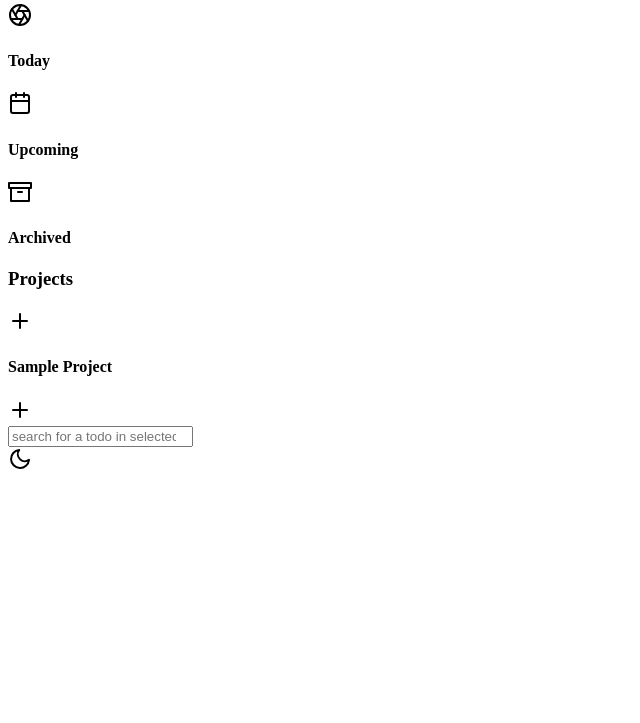
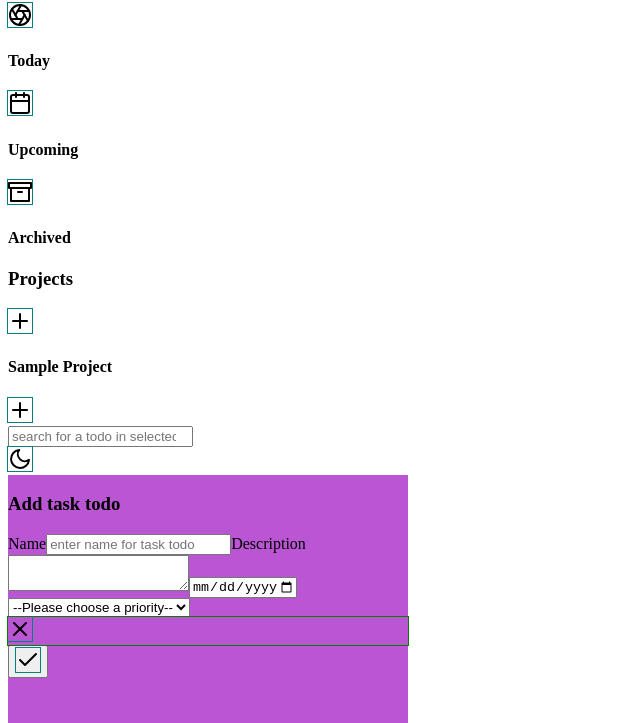
Before and after one commit to Athma-Vasi/Todo-List-App, a website built with webpack: page dist/index.html in a window 1280 px wide. Both pictures are taken after a click on the picture 20 px from the left and 486 px from the top of the page. Shown: the part 77-800 px from the top of the page, without its empty margins (0-640 px from the left). Built offline with nearby package versions, Linux system fonts and the light colour scheme.

Commit message:
add todo modal, funnel project data to todo form

```diff
--- a/src/index.css
+++ b/src/index.css
@@ -33,3 +33,18 @@ body {
 	justify-content: center;
 	align-items: center;
 }
+
+.todo-container {
+	visibility: hidden;
+	position: absolute;
+	background-color: mediumorchid;
+	width: 400px;
+	height: 400px;
+}
+
+.addTodoIcons-container {
+	outline: 1px solid green;
+}
+.icon {
+	outline: 1px solid teal;
+}
--- a/src/ts/element-creators.ts
+++ b/src/ts/element-creators.ts
@@ -8,13 +8,17 @@ const elemCreator = (elem_: string) => (class_: string[]) => {
 }
 
 const addAttributeToElem =
-	(attrVals_: Array<string[]>) => (elem_: HTMLElement | null) => {
-		return attrVals_.reduce((acc: HTMLElement | null | undefined, curr: string[]) => {
-			if (curr.length > 2) return undefined
+	(attrVals_: Array<Array<string>>) => (elem_: HTMLElement | null) => {
+		return attrVals_.reduce(
+			(acc: HTMLElement | null | undefined, curr: Array<string>) => {
+				if (curr.length > 2) return undefined
 
-			acc?.setAttribute(curr[0], curr[1])
-			return acc
-		}, elem_)
+				acc?.setAttribute(curr[0], curr[1])
+
+				return acc
+			},
+			elem_
+		)
 	}
 const addTextToElem = (text_: string) => (elem_: HTMLElement | null) => {
 	const textNode = document.createTextNode(text_)
@@ -46,7 +50,12 @@ const addEvtListener =
 		handleEvt_: (
 			this: any,
 			ev: any,
-			options?: { capture: boolean; once: boolean; passive: boolean; signal: AbortSignal }
+			options?: {
+				capture: boolean
+				once: boolean
+				passive: boolean
+				signal: AbortSignal
+			}
 		) => unknown
 	) =>
 	(elem_: HTMLElement | null) => {
@@ -54,17 +63,17 @@ const addEvtListener =
 		return elem_
 	}
 
-// const pipe =
-// 	(...funcs: Array<(_: unknown | null) => unknown>) =>
-// 	(v: unknown | null) => {
-// 		return funcs.reduce((result, func) => {
-// 			if (result) return func(result)
-// 		}, v)
+// function pipe<V>(...funcs: Array<(_: V) => V>): (_: V) => V | null | void {
+// 	return function (value: V) {
+// 		return funcs.reduce((val, func) => {
+// 			return func(val)
+// 		}, value)
 // 	}
+// }
 
 const pipe =
-	(...funcs: any[]) =>
-	(value: any) =>
+	<V>(...funcs: Array<(_: V) => any>) =>
+	(value: V) =>
 		funcs.reduce((res, func) => func(res), value)
 
 export {
--- a/src/ts/eventCBs/handleAddNewTodoIconClick.ts
+++ b/src/ts/eventCBs/handleAddNewTodoIconClick.ts
@@ -1,3 +1,17 @@
-const handleAddNewTodoIconClick = function () {}
+import { todoModal } from '../modals/todoModal'
+import { Div } from '../types'
+
+const handleAddNewTodoIconClick = function (this: HTMLImageElement) {
+	const projectDataName = this.dataset.name ?? ''
+	const projectDataColour = this.dataset.colour ?? ''
+
+	todoModal(projectDataName, projectDataColour)
+
+	const addTodoModal: Div = document.querySelector('.todo-container')
+
+	if (addTodoModal)
+		addTodoModal.style.visibility =
+			addTodoModal?.style.visibility === 'visible' ? 'hidden' : 'visible'
+}
 
 export { handleAddNewTodoIconClick }
--- a/src/ts/eventCBs/handleCloseIconClick.ts
+++ /dev/null
@@ -1,10 +0,0 @@
-import { Div } from '../types'
-
-const handleCloseIconClick = function (this: HTMLImageElement, ev: MouseEvent) {
-	const addProjectModal: Div = document.querySelector('.addProject-container')
-	if (addProjectModal)
-		addProjectModal.style.visibility =
-			addProjectModal?.style.visibility === 'visible' ? 'hidden' : 'visible'
-}
-
-export { handleCloseIconClick }
--- /dev/null
+++ b/src/ts/eventCBs/handleTodoCloseIconClick.ts
@@ -0,0 +1,13 @@
+import { Div } from '../types'
+
+const handleTodoCloseIconClick = function () {
+	const todoModal: Div = document.querySelector('.todo-container')
+
+	// if (todoModal)
+	// 	todoModal.style.visibility = todoModal.style.visibility = 'visible'
+	// 		? 'hidden'
+	// 		: 'visible'
+
+	if (todoModal) todoModal.remove()
+}
+export { handleTodoCloseIconClick }
--- /dev/null
+++ b/src/ts/eventCBs/handleTodoFormSubmit.ts
@@ -0,0 +1,32 @@
+import { todoFactoryFunction } from '../todos/todoFactoryFunction'
+
+const handleTodoFormSubmit = function (this: HTMLFormElement, ev: SubmitEvent) {
+	ev.preventDefault()
+	const log = (...i: unknown[]) => console.log('\n', i)
+	log(this)
+	log(ev)
+
+	const todoFormData = new FormData(this)
+
+	const todoFormName = todoFormData.get('addTodo-name')?.toString() ?? ''
+	const todoFormDescription = todoFormData.get('addTodo-description')?.toString() ?? ''
+	const todoFormDueDate = todoFormData.get('addTodo-dueDate')?.toString() ?? ''
+	const todoFormSelectPriority =
+		todoFormData.get('addTodo-selectPriority')?.toString() ?? ''
+
+	const todoFormProjectName = todoFormData.get('addTodo-projectName')?.toString() ?? ''
+
+	const todoFormProjectColour =
+		todoFormData.get('addTodo-projectColour')?.toString() ?? ''
+
+	todoFactoryFunction(
+		todoFormProjectName,
+		todoFormProjectColour,
+		todoFormName,
+		todoFormDescription,
+		todoFormDueDate,
+		todoFormSelectPriority
+	)
+}
+
+export { handleTodoFormSubmit }
--- /dev/null
+++ b/src/ts/modals/todoModal.ts
@@ -0,0 +1,215 @@
+import {
+	addAttributeToElem,
+	addTextToElem,
+	appendElemToParent,
+	createImage,
+	elemCreator,
+	addEvtListener,
+	pipe,
+} from '../element-creators'
+import { handleAddNewTodoIconClick } from '../eventCBs/handleAddNewTodoIconClick'
+import { handleTodoCloseIconClick } from '../eventCBs/handleTodoCloseIconClick'
+import { handleTodoFormSubmit } from '../eventCBs/handleTodoFormSubmit'
+import { Div } from '../types'
+
+const todoModal = function (projectDataName_: string, projectDataColour_: string) {
+	const root: Div = document.querySelector('#root')
+
+	const now = new Date()
+
+	const todoContainer = elemCreator('div')(['todo-container'])
+	appendElemToParent(root)(todoContainer)
+
+	const todoForm = elemCreator('form')(['form', 'form-addTodo'])
+
+	pipe(
+		addEvtListener('submit')(handleTodoFormSubmit),
+		addAttributeToElem([
+			['action', '#'],
+			['method', 'post'],
+			['id', 'form-addTodo'],
+			['name', 'form-addTodo'],
+		]),
+		appendElemToParent(todoContainer)
+	)(todoForm)
+
+	pipe(
+		addTextToElem('Add task todo'),
+		appendElemToParent(todoForm)
+	)(elemCreator('h3')(['heading-text', 'text-addTodo']))
+
+	pipe(
+		addAttributeToElem([['for', 'addTodo-name']]),
+		addTextToElem('Name'),
+		appendElemToParent(todoForm)
+	)(elemCreator('label')(['label-name']))
+
+	pipe(
+		addAttributeToElem([
+			['type', 'text'],
+			['form', 'form-addTodo'],
+			['id', 'addTodo-name'],
+			['name', 'addTodo-name'],
+			['minlength', '2'],
+			['maxlength', '20'],
+			['pattern', '^[a-zA-Z][a-zA-Z0-9-_.]{1,20}$'],
+			['placeholder', 'enter name for task todo'],
+			['required', ''],
+		]),
+		appendElemToParent(todoForm)
+	)(elemCreator('input')(['addTodo-name']))
+
+	pipe(
+		addAttributeToElem([['for', 'addTodo-description']]),
+		addTextToElem('Description'),
+		appendElemToParent(todoForm)
+	)(elemCreator('label')(['label-description']))
+
+	pipe(
+		addAttributeToElem([
+			['id', 'addTodo-description'],
+			['autocomplete', 'on'],
+			['form', 'form-addTodo'],
+			['max-length', '500'],
+			['name', 'addTodo-description'],
+			['spellcheck', 'true'],
+			['wrap', 'hard'],
+		]),
+		appendElemToParent(todoForm)
+	)(elemCreator('textarea')(['addTodo-description']))
+
+	pipe(
+		addAttributeToElem([['for', 'addTodo-dueDate']]),
+		appendElemToParent(todoForm)
+	)(elemCreator('label')(['label-dueDate']))
+
+	pipe(
+		addAttributeToElem([
+			['type', 'date'],
+			['id', 'addTodo-dueDate'],
+			[
+				'min',
+				`${now.getFullYear()}-${
+					now.getMonth() < 10 ? '0' + now.getMonth() : now.getMonth()
+				}-${now.getDate() < 10 ? '0' + now.getDate() : now.getDate()}`,
+			],
+			[
+				'max',
+				`${now.getFullYear() + 100}-${
+					now.getMonth() < 10 ? '0' + now.getMonth() : now.getMonth()
+				}-${now.getDate() < 10 ? '0' + now.getDate() : now.getDate()}`,
+			],
+			['name', 'addTodo-dueDate'],
+			['placeholder', 'yyyy-mm-dd'],
+			// ['pattern', '(0[1-9]|1[0-9]|2[0-9]|3[01])-(0[1-9]|1[012])-[0-9]{4}'],
+			['required', ''],
+		]),
+		appendElemToParent(todoForm)
+	)(elemCreator('input')(['addTodo-dueDate']))
+
+	pipe(
+		addAttributeToElem([['for', 'addTodo-selectPriority']]),
+		appendElemToParent(todoForm)
+	)(elemCreator('label')(['label-selectPriority']))
+
+	const selectPriority = elemCreator('select')(['addTodo-selectPriority'])
+	pipe(
+		addAttributeToElem([
+			['name', 'addTodo-selectPriority'],
+			['id', 'addTodo-selectPriority'],
+			['form', 'form-addTodo'],
+			['required', ''],
+		]),
+		appendElemToParent(todoForm)
+	)(selectPriority)
+
+	pipe(
+		addTextToElem('--Please choose a priority--'),
+		addAttributeToElem([['value', '']]),
+		appendElemToParent(selectPriority)
+	)(elemCreator('option')(['option-selectPriority']))
+
+	pipe(
+		addAttributeToElem([['value', 'low']]),
+		addTextToElem('Low'),
+		appendElemToParent(selectPriority)
+	)(elemCreator('option')(['option-selectPriority']))
+
+	pipe(
+		addAttributeToElem([['value', 'medium']]),
+		addTextToElem('Medium'),
+		appendElemToParent(selectPriority)
+	)(elemCreator('option')(['option-selectPriority']))
+
+	pipe(
+		addAttributeToElem([['value', 'high']]),
+		addTextToElem('High'),
+		appendElemToParent(selectPriority)
+	)(elemCreator('option')(['option-selectPriority']))
+
+	pipe(
+		addAttributeToElem([['value', 'urgent']]),
+		addTextToElem('Urgent'),
+		appendElemToParent(selectPriority)
+	)(elemCreator('option')(['option-selectPriority']))
+
+	pipe(
+		addAttributeToElem([['value', 'immediate']]),
+		addTextToElem('Immediate'),
+		appendElemToParent(selectPriority)
+	)(elemCreator('option')(['option-selectPriority']))
+
+	//hidden element to funnel project name to todoform
+	pipe(
+		addAttributeToElem([
+			['hidden', ''],
+			['value', `${projectDataName_}`],
+			['name', 'addTodo-projectName'],
+			['type', 'text'],
+		]),
+		appendElemToParent(todoForm)
+	)(elemCreator('input')(['projectName-hidden']))
+
+	//hidden element to funnel project colour to todoform
+	pipe(
+		addAttributeToElem([
+			['hidden', ''],
+			['value', `${projectDataColour_}`],
+			['name', 'addTodo-projectColour'],
+			['type', 'text'],
+		]),
+		appendElemToParent(todoForm)
+	)(elemCreator('input')(['projectColour-hidden']))
+
+	//
+	//
+	const todoIconsContainer = elemCreator('div')(['addTodoIcons-container'])
+	appendElemToParent(todoForm)(todoIconsContainer)
+
+	pipe(
+		addEvtListener('click')(handleTodoCloseIconClick),
+		appendElemToParent(todoIconsContainer)
+	)(
+		createImage('../../src/assets/icons/x.svg')(['icon', 'icon-cancelTodo'])(
+			`icon of symbol 'x' representing close or cancel`
+		)('Cancel')
+	)
+
+	const bttnAddTodo = elemCreator('button')(['bttn', 'bttn-addTodo'])
+	pipe(
+		addAttributeToElem([
+			['type', 'submit'],
+			['name', 'bttn-addTodo'],
+			['form', 'form-addTodo'],
+		]),
+		appendElemToParent(todoForm)
+	)(bttnAddTodo)
+
+	pipe(appendElemToParent(bttnAddTodo))(
+		createImage('../../src/assets/icons/check.svg')(['icon', 'icon-addTodo'])(
+			`icon of a checkmark representing add`
+		)('Add Todo')
+	)
+}
+
+export { todoModal }
--- /dev/null
+++ b/src/ts/todos/storeTodos.ts
@@ -0,0 +1 @@
+const storeTodos = function () {}
--- /dev/null
+++ b/src/ts/todos/todoFactoryFunction.ts
@@ -0,0 +1,19 @@
+const todoFactoryFunction = function (
+	projectName: string,
+	projectColour: string,
+	todoName: string,
+	todoDescription: string,
+	todoDueDate: string,
+	todoPriority: string
+) {
+	const state = {
+		project: { projectName, projectColour },
+		todos: { todoName, todoDescription, todoDueDate, todoPriority },
+	}
+
+	return {
+		...state,
+	}
+}
+
+export { todoFactoryFunction }
```
Also changed, not shown: src/ts/eventCBs/handleAddNewProjectIconClick.ts (+6 -1 lines), src/ts/eventCBs/handleFormSubmit.ts (deleted, +0 -15 lines), src/ts/eventCBs/handleProjectCloseIconClick.ts (added, +13 -0 lines), src/ts/eventCBs/handleProjectFormSubmit.ts (added, +25 -0 lines), src/ts/modals/projectModal.ts (added, +116 -0 lines), src/ts/projects/addProjectToSidebar.ts (+8 -3 lines), src/ts/sidebar/sidebar.ts (+2 -100 lines), dist/main.css, dist/main.js, src/ts/todos/addTodosToContent.ts (added).
